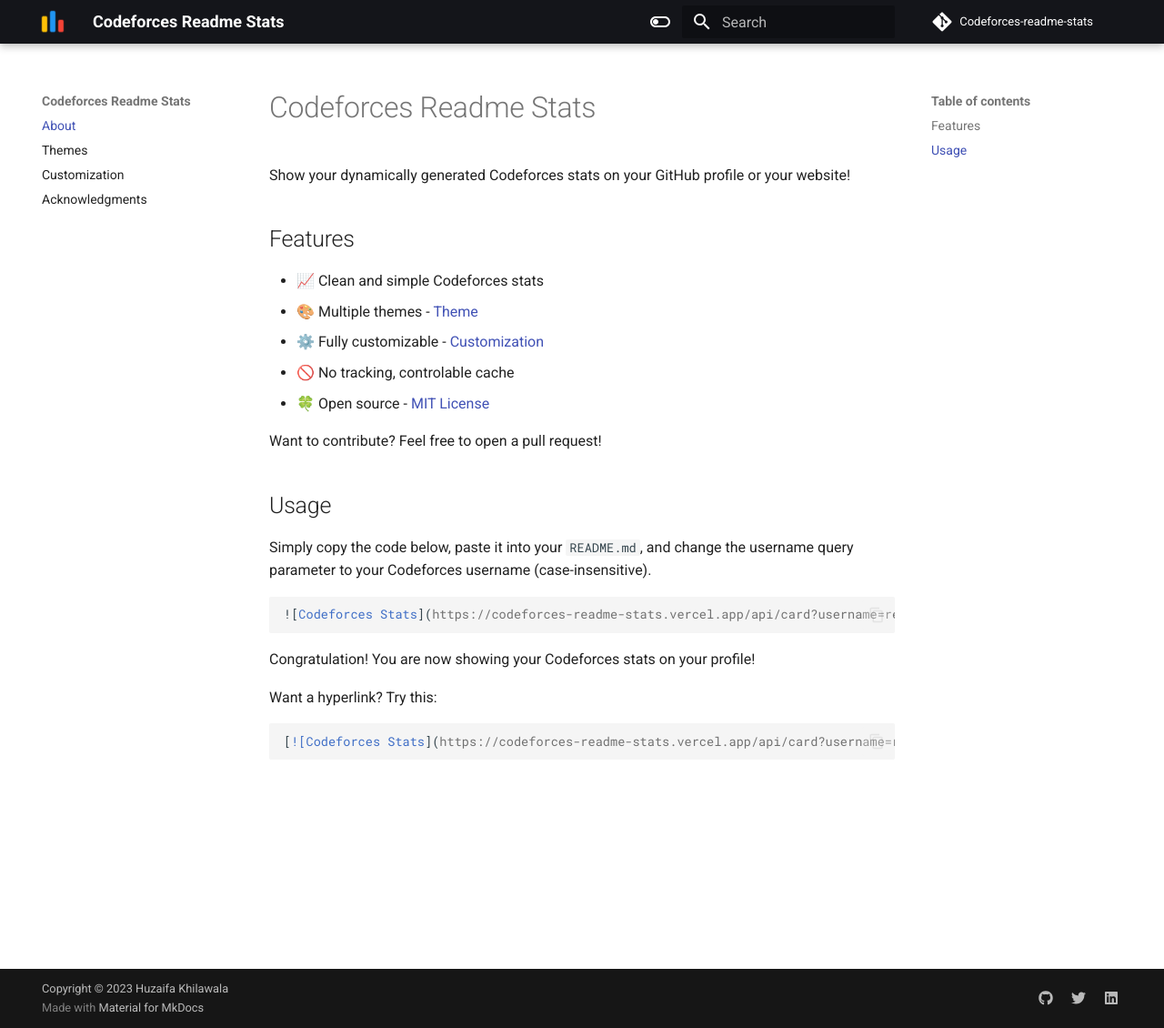
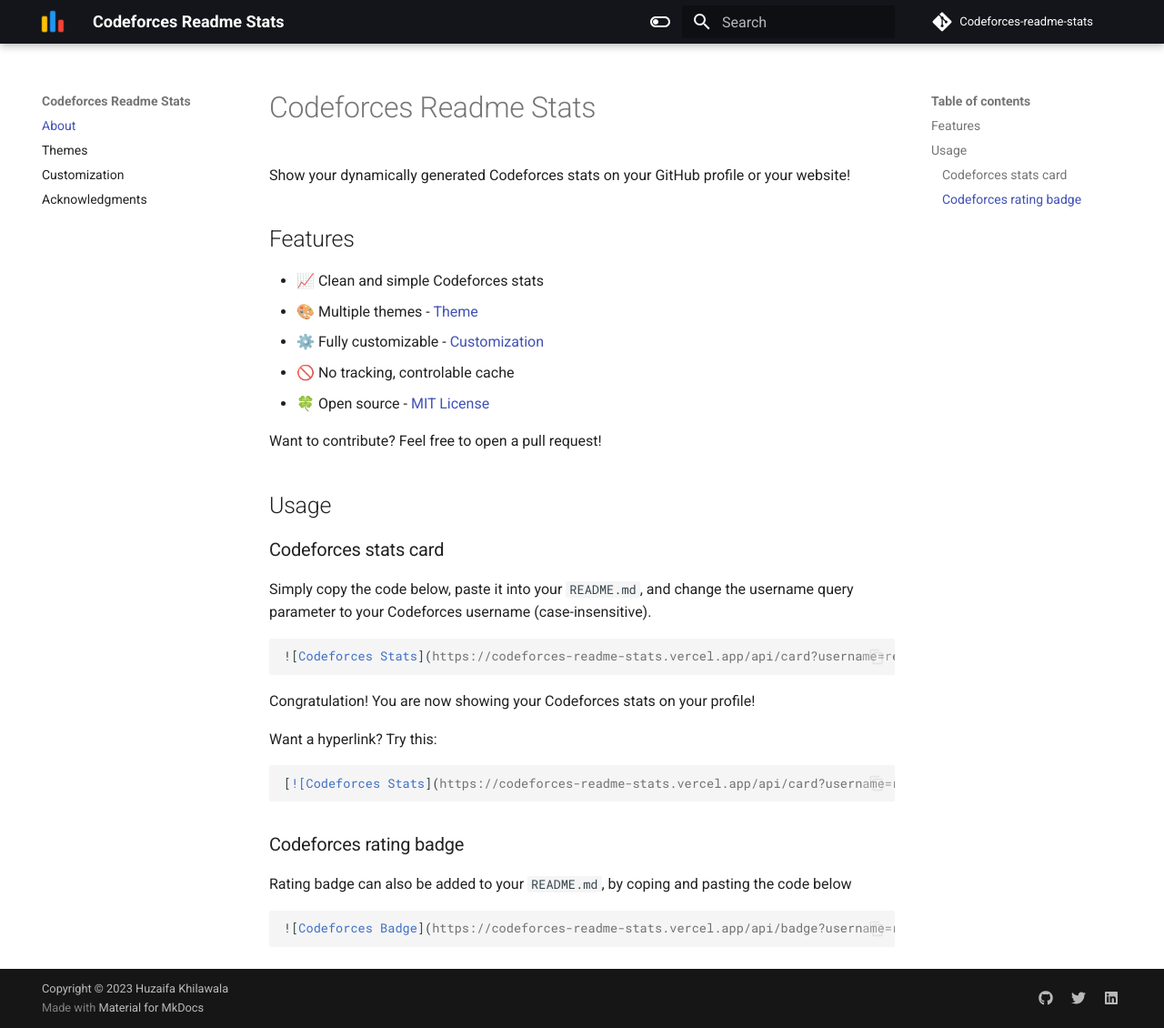
Before and after one commit to RedHeadphone/codeforces-readme-stats, an MkDocs documentation site: the page built from docs/index.md, in a window 1280 px wide and 1130 px high. Shown: the whole window at 91% size. Built offline with MkDocs 1.6.1 and Material for MkDocs 9.7.7, drawn with Linux system fonts in a browser that asks for light colours; comment, search, counter and statistics services are not loaded.

Commit message:
cache and docs for badge

````diff
--- a/docs/index.md
+++ b/docs/index.md
@@ -15,6 +15,8 @@
 
 ## Usage
 
+### Codeforces stats card
+
 Simply copy the code below, paste it into your `README.md`, and change the username query parameter to your Codeforces username (case-insensitive).
 
 ```md
@@ -28,3 +30,11 @@
 ```md
 [![Codeforces Stats](https://codeforces-readme-stats.vercel.app/api/card?username=redheadphone)](https://codeforces.com/profile/redheadphone)
 ```
+
+### Codeforces rating badge
+
+Rating badge can also be added to your `README.md`, by coping and pasting the code below
+
+```md
+![Codeforces Badge](https://codeforces-readme-stats.vercel.app/api/badge?username=redheadphone)
+```
````
Also changed, not shown: README.md (+10 -0 lines), src/pages/api/badge.js (+17 -2 lines), src/pages/api/card.js (+18 -2 lines), 1 other file.
